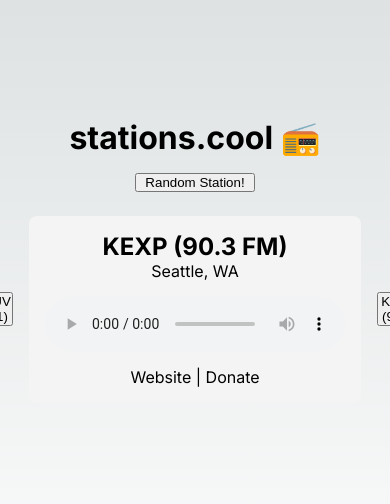
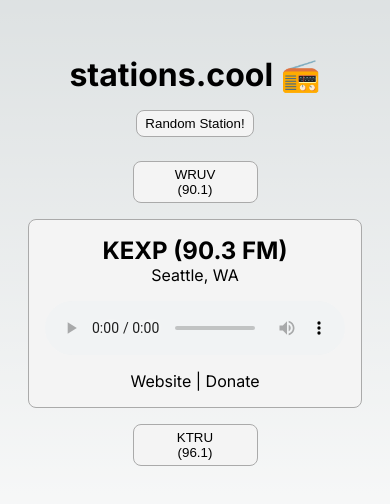
Before and after one commit to beetosu/stations.cool, a Next.js app: page / in a window 390 px wide. Shown: the part 162-666 px from the top of the page. Built offline with nearby package versions, Linux system fonts and the light colour scheme.

Commit message:
styling stuff

```diff
--- a/app/components/next-station-button/next-station-button.module.css
+++ b/app/components/next-station-button/next-station-button.module.css
@@ -1,3 +1,3 @@
 .nextStation {
-    width: 45px;
+    width: 50px;
 }
--- a/app/components/station-player/station-player.tsx
+++ b/app/components/station-player/station-player.tsx
@@ -7,7 +7,7 @@
 
 export default function StationPlayer({ currentStation }: StationPlayerProps) {
     return (
-    <div className={styles.stationPlayer}>
+    <div className={styles.stationPlayer + ' block'}>
         <h2>{currentStation.name} ({currentStation.fm} FM)</h2>
         <p>{currentStation.location}</p>
         <audio className={styles.audioPlayer} controls autoPlay preload="auto" src={currentStation.audioUrl}></audio>
--- a/app/globals.css
+++ b/app/globals.css
@@ -105,3 +105,11 @@
     color-scheme: dark;
   }
 }
+
+button,
+.block {
+  border: 1px solid #aaa;
+  background-color: #f4f4f4;
+  border-radius: 8px;
+  padding: 5px 0;
+}
--- a/app/page.module.css
+++ b/app/page.module.css
@@ -16,7 +16,7 @@
 
 .header button {
   width: initial;
-  padding: 0 8px;
+  padding: 5px 8px;
 }
 
 .main {
@@ -26,3 +26,13 @@
   align-items: center;
   gap: 16px;
 }
+
+@media screen and (max-width: 500px) {
+  .main {
+    flex-direction: column;
+  }
+
+  .main button {
+    width: 125px;
+  }
+}
```
Also changed, not shown: app/components/station-player/station-player.module.css (line endings or trailing spaces).
